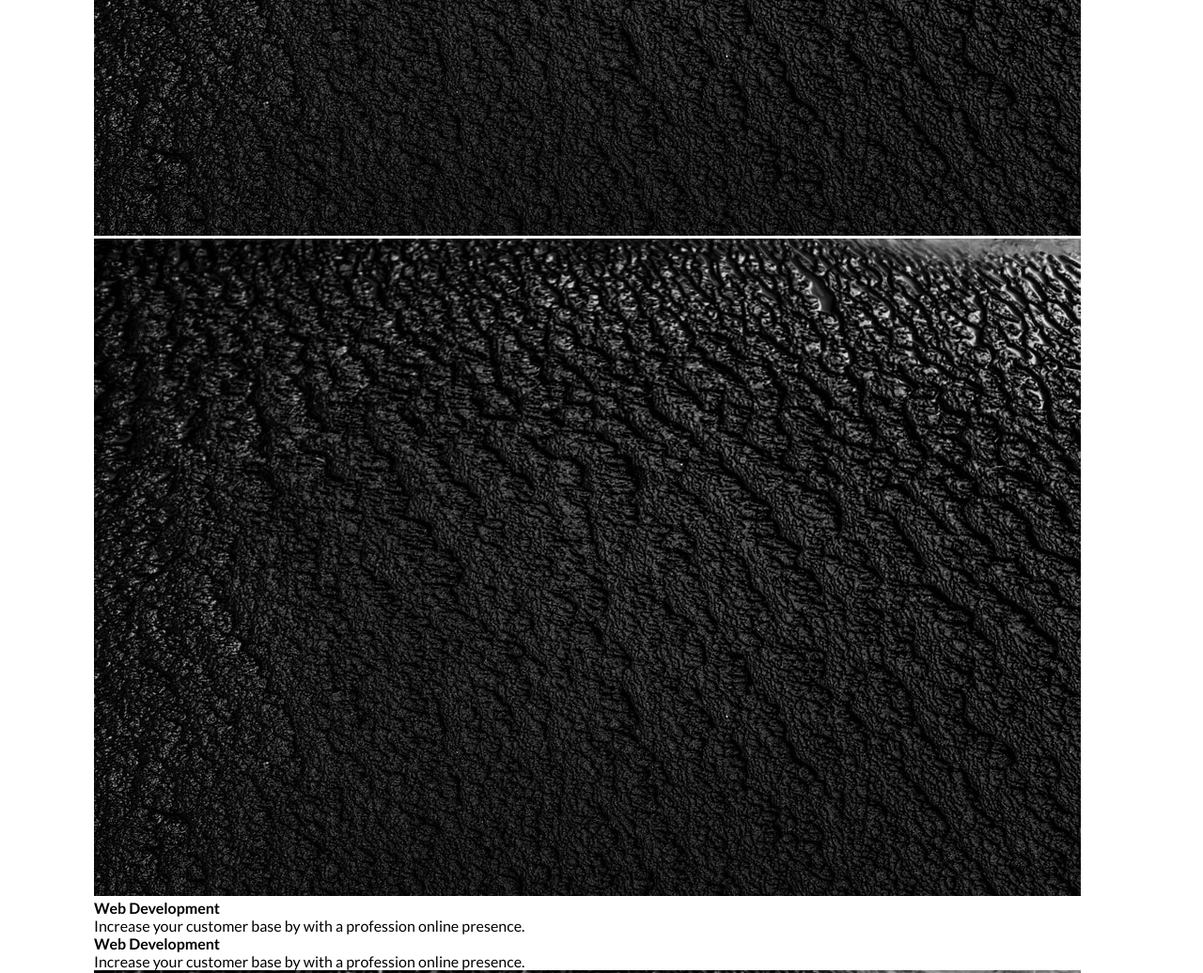
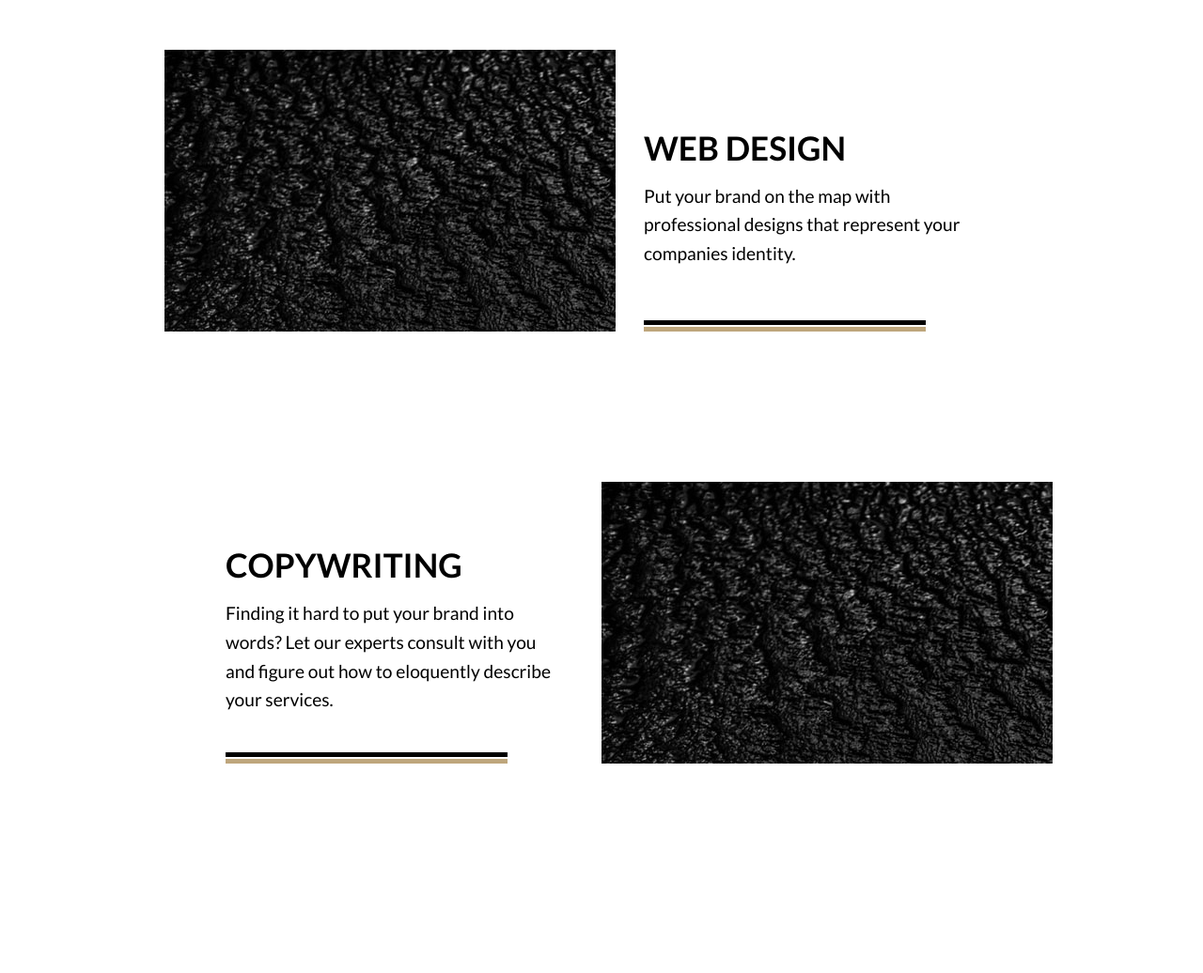
Before and after one commit to alto4/AltonWebSolutions, a plain HTML site: page index.html in a window 1280 px wide. Shown: the part 1320-2356 px from the top of the page at 94% size. After the commit the page ends 2313 px from the top, so only its background shows below. Drawn offline with Linux system fonts and the light colour scheme.

Commit message:
Services section added.

```diff
--- a/css/styles.css
+++ b/css/styles.css
@@ -101,3 +101,71 @@ main {
   padding: 100px;
   color: #000;
 }
+
+.service {
+  display: grid;
+  grid-template-columns: repeat(2, 1fr);
+  min-height: 30vh;
+  padding: 80px 50px;
+}
+
+.service .service-text {
+  display: flex;
+  flex-direction: column;
+  justify-content: center;
+  max-width: 400px;
+  margin-left: auto;
+  padding-right: 50px;
+  position: relative;
+}
+
+.service-text::after {
+  position: absolute;
+  content: '';
+  bottom: 0;
+  left: 0;
+  right: 100px;
+  height: 5px;
+  background-color: #bea67c;
+}
+.service-text::before {
+  position: absolute;
+  content: '';
+  bottom: 7px;
+  left: 0;
+  right: 100px;
+  height: 5px;
+  background-color: #000;
+}
+
+.service-text h2 {
+  font-size: 2.2rem;
+  padding: 1rem 0;
+  text-transform: uppercase;
+}
+
+.service-text p {
+  font-size: 1.2rem;
+  line-height: 1.6;
+  text-align: left;
+}
+
+.service .service-img {
+  max-width: 480px;
+  height: 300px;
+  overflow: hidden;
+}
+
+#service-1 .service-img {
+  margin-left: -15px;
+}
+
+#service-2 .service-img {
+  margin-left: auto;
+  margin-right: -15px;
+}
+
+#service-2 .service-text {
+  text-align: left;
+  margin-right: auto;
+}
--- a/index.html
+++ b/index.html
@@ -52,30 +52,32 @@
     <!-- Service 1: Web Development -->
     <div class="services-container">
       <div id="service-1" class="service">
-        <div class="service-left">
+        <div class="service-text">
           <h2>Web Development</h2>
-          <p>Increase your customer base by with a profession online presence.</p>
+          <p>Increase your customer base by with a professional online presence.</p>
         </div>
-        <div class="service-right">
+        <div class="service-img">
           <img src="img/header-background.jpg" alt="">
         </div>
       </div>
       <!-- Service 2: Web Design -->
       <div id="service-2" class="service">
-        <div class="service-left">
+        <div class="service-img">
           <img src="img/header-background.jpg" alt="">
         </div>
-        <div class="service-right">
-          <h2>Web Development</h2>
-          <p>Increase your customer base by with a profession online presence.</p>
+        <div class="service-text">
+          <h2>Web Design</h2>
+          <p>Put your brand on the map with professional designs that represent your companies identity.</p>
         </div>
       </div>
+      <!-- Service 3: SEO & Copywriting -->
       <div id="service-3" class="service">
-        <div class="service-left">
-          <h2>Web Development</h2>
-          <p>Increase your customer base by with a profession online presence.</p>
+        <div class="service-text">
+          <h2>Copywriting</h2>
+          <p>Finding it hard to put your brand into words? Let our experts consult with you and figure out how to
+            eloquently describe your services.</p>
         </div>
-        <div class="service-right">
+        <div class="service-img">
           <img src="img/header-background.jpg" alt="">
         </div>
       </div>
```
